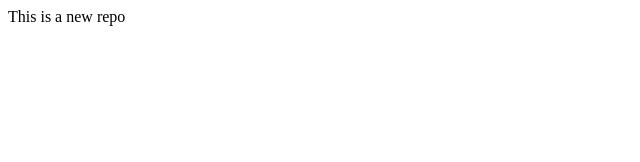
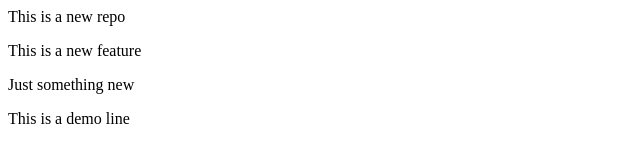
Before and after one commit to Jivesh2816/localrepo, a plain HTML site: page index.html in a window 1280 px wide. Shown: the whole page, without its empty margins (0-640 px from the left). Drawn offline with Linux system fonts and the light colour scheme.

Commit message:
ADD DEMO LINE

```diff
--- a/index.html
+++ b/index.html
@@ -1 +1,4 @@
 <p> This is a new repo </p>
+<p> This is a new feature </p>
+<p> Just something new  </p>
+<p> This is a demo line   </p>
```
